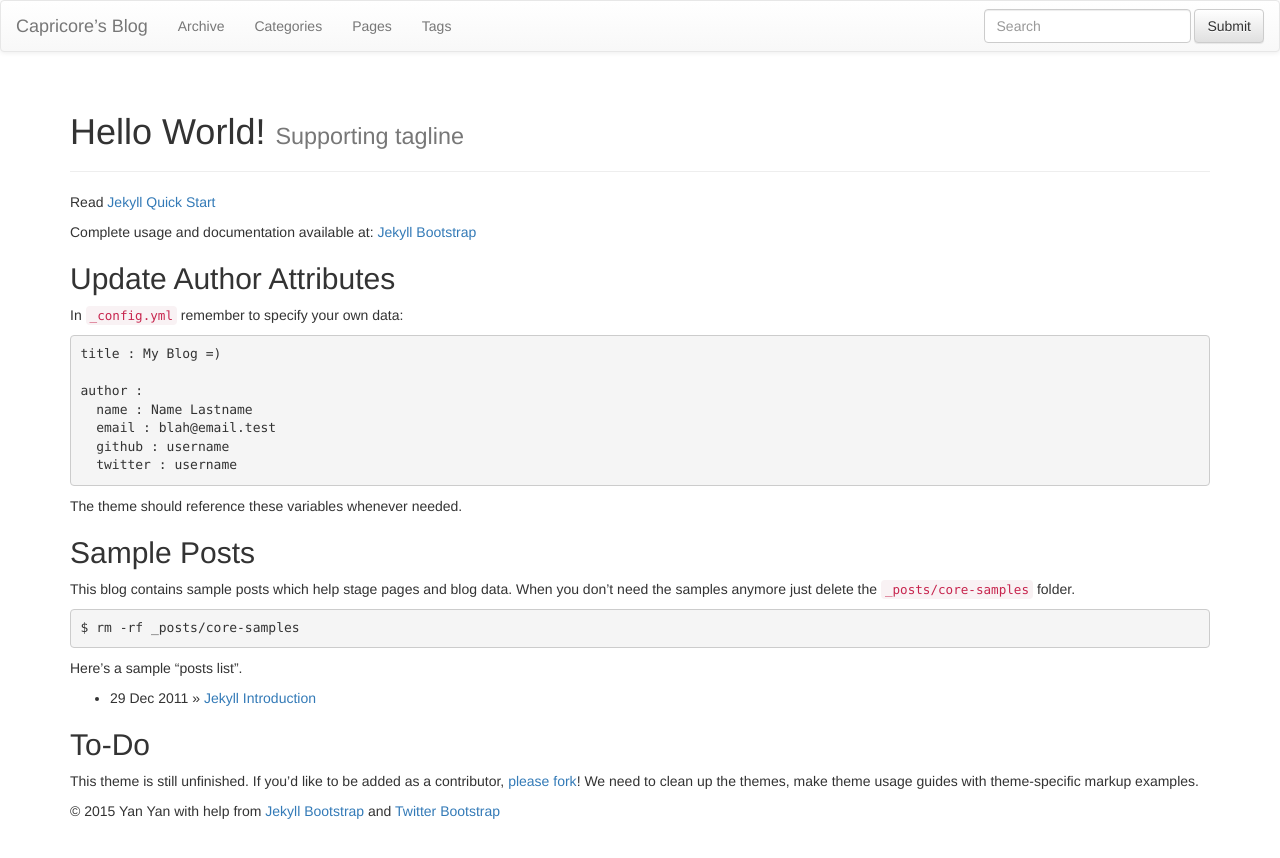
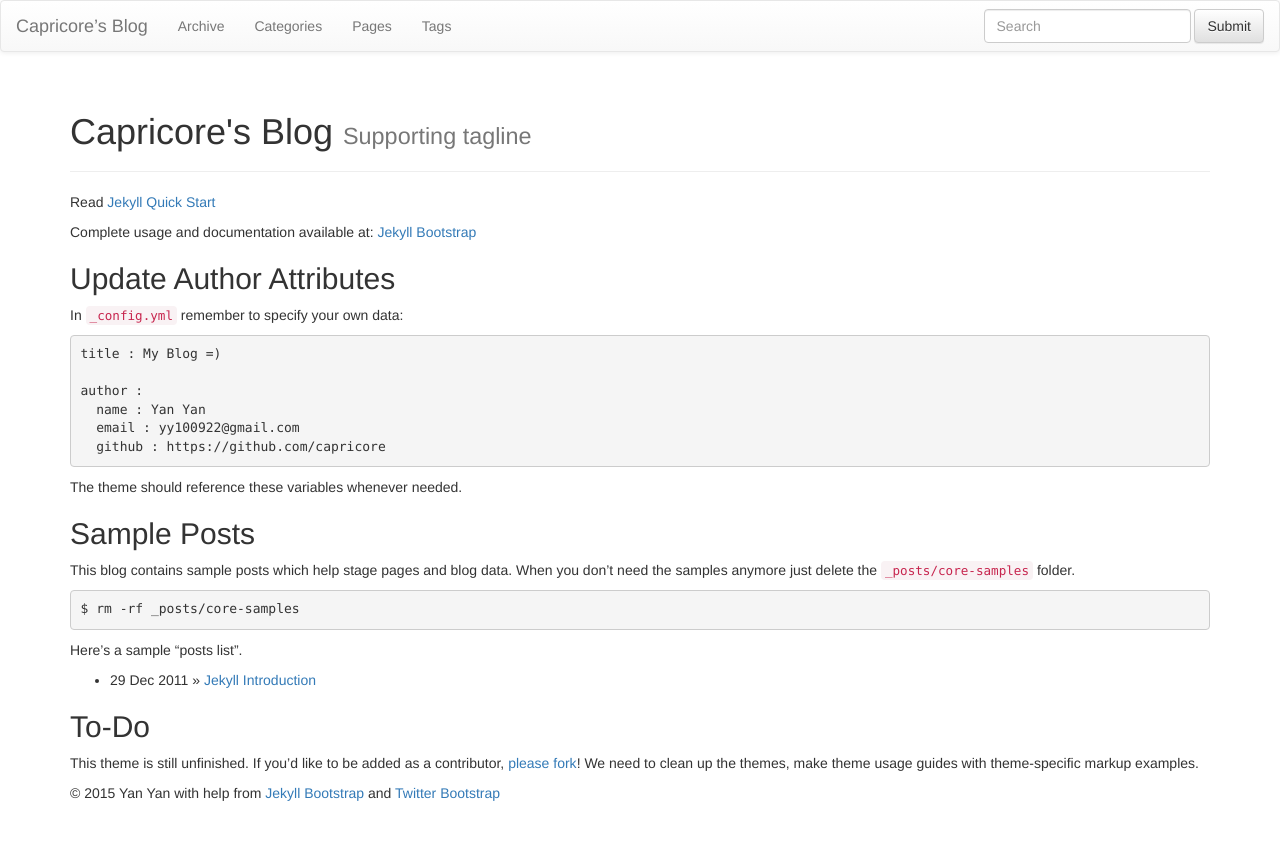
Before and after one commit to capricore/capricore.github.com, a Jekyll site: the page built from index.md, in a window 1280 px wide. Shown: the top 858 px of the page. Built offline with Jekyll 4.4.1, drawn with Linux system fonts in a browser that asks for light colours; nearby versions of some CDN libraries; library files that are not in the unit come from our copies.

Commit message:
Update index.md

```diff
--- a/index.md
+++ b/index.md
@@ -1,6 +1,6 @@
 ---
 layout: page
-title: Hello World!
+title: Capricore's Blog
 tagline: Supporting tagline
 ---
 {% include JB/setup %}
@@ -16,10 +16,10 @@ In `_config.yml` remember to specify your own data:
     title : My Blog =)
 
     author :
-      name : Name Lastname
-      email : blah@email.test
-      github : username
-      twitter : username
+      name : Yan Yan
+      email : yy100922@gmail.com
+      github : https://github.com/capricore
+
 
 The theme should reference these variables whenever needed.
 
```
